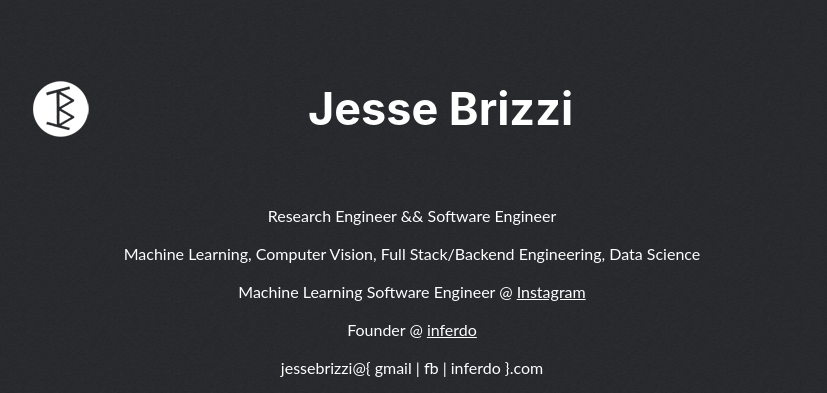
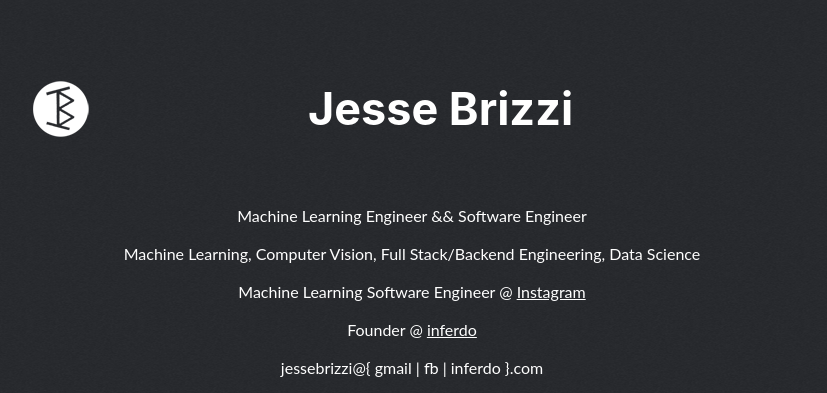
Before and after one commit to jes-bz/jessebrizzi.github.io, a Jekyll site: the page built from index.md, in a window 1280 px wide and 900 px high. Shown: the top 393 px of the window, without its empty margins (228-1055 px from the left). Built offline with Jekyll 4.4.1, drawn with Linux system fonts in a browser that asks for light colours; our own code applies the rules of GitHub Pages for plain Markdown files.

Commit message:
Update index.md

```diff
--- a/index.md
+++ b/index.md
@@ -4,7 +4,7 @@
 
 <section id="text">
     <center>
-        <p> Research Engineer && Software Engineer</p>
+        <p> Machine Learning Engineer && Software Engineer</p>
         <p>Machine Learning, Computer Vision, Full Stack/Backend Engineering, Data Science</p>
         <p>Machine Learning Software Engineer @ <a href="https://about.instagram.com/about-us" target="_blank">Instagram</a></p>
         <p>Founder @ <a href="https://inferdo.com/" target="_blank">inferdo</a></p>
```
